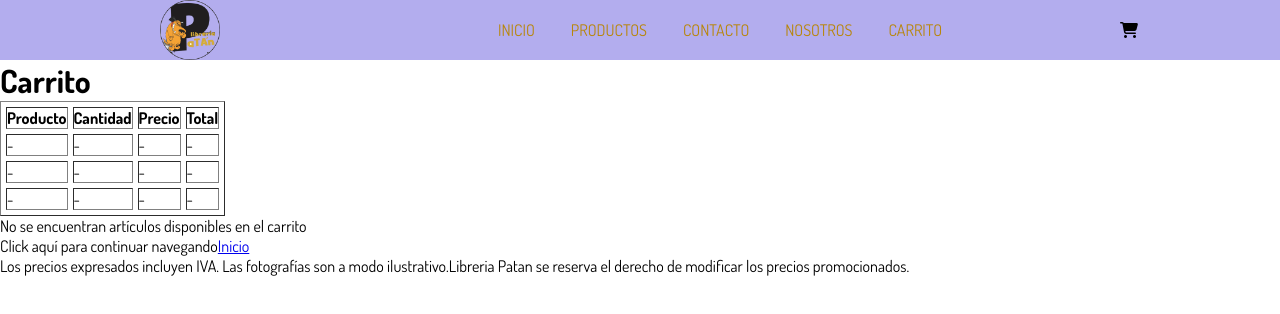
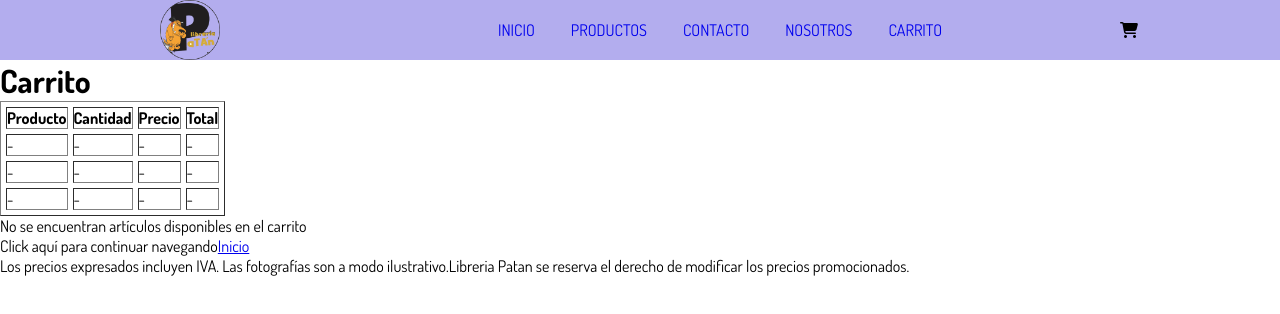
Before and after one commit to SantiagoLeguiza1598/repositorio-libreria-leguiza, a website: page carrito.html in a window 1280 px wide. Drawn offline with Linux system fonts and the light colour scheme.

Commit message:
Aplicando Variables

```diff
--- a/css/style.css
+++ b/css/style.css
@@ -32,7 +32,7 @@ body {
 }
 .navbar .menu a {
   text-decoration: none;
-  color: darkgoldenrod;
+
   cursor: pointer;
   text-transform: uppercase;
 }
--- a/scss/_globals.scss
+++ b/scss/_globals.scss
@@ -0,0 +1,5 @@
+* {
+  margin: 0;
+  padding: 0;
+  box-sizing: border-box;
+}
--- a/scss/_index.scss
+++ b/scss/_index.scss
@@ -0,0 +1,3 @@
+.navbar .menu a {
+  color: $primary-color;
+}
--- a/scss/_vars.scss
+++ b/scss/_vars.scss
@@ -0,0 +1 @@
+$primary-color: rgb(11, 80, 184);
--- a/scss/styles.scss
+++ b/scss/styles.scss
@@ -1,5 +1,3 @@
-* {
-  margin: 0;
-  padding: 0;
-  box-sizing: border-box;
-}
+@import "globals";
+@import "index";
+@import "vars";
```
Also changed, not shown: index.html (+1 -0 lines).
